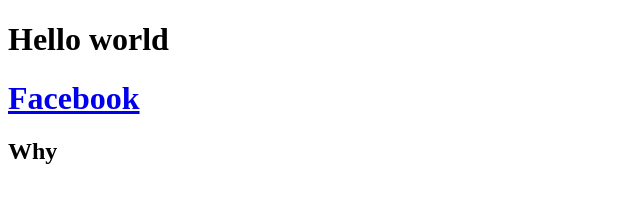
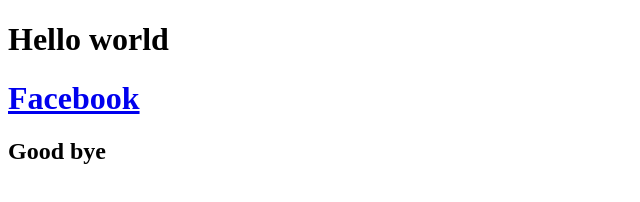
Before and after one commit to MimoQhaiwi/test, a plain HTML site: page index.html in a window 1280 px wide. Shown: the full height of the page, 0-640 px from the left. Drawn offline with Linux system fonts and the light colour scheme.

Commit message:
Revert "merge_conflict"
This reverts commit d19534ce7f96f9a92cf39a1a14905fe2da18bf57.

```diff
--- a/index.html
+++ b/index.html
@@ -12,7 +12,7 @@
     <script src="js/app.js"></script>
     <h1><a href="http://www.facebook.com" > Facebook </a></h1>
 
-    <h2>Why</h2>
+    <h2>Good bye</h2>
 
 
 </body>
```
